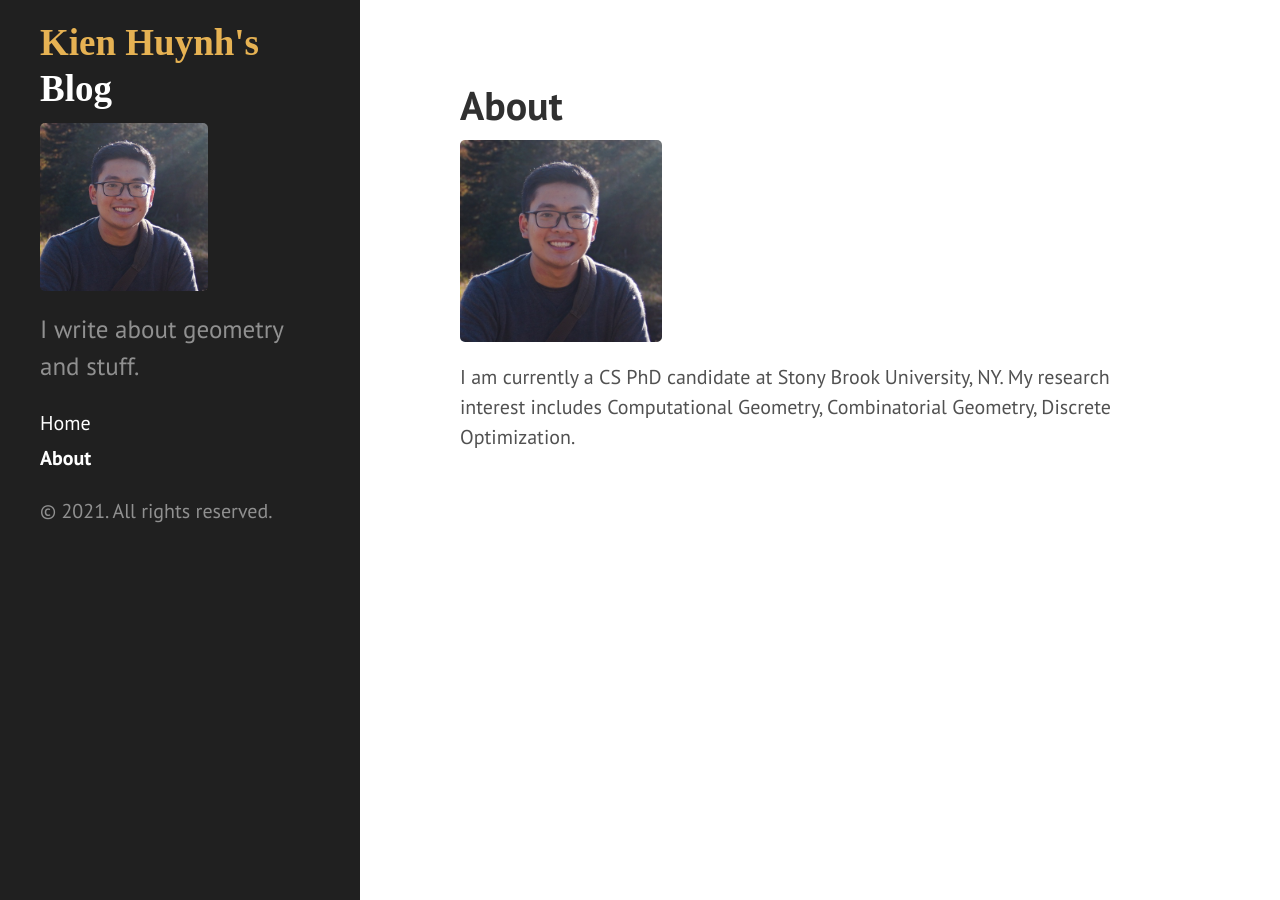
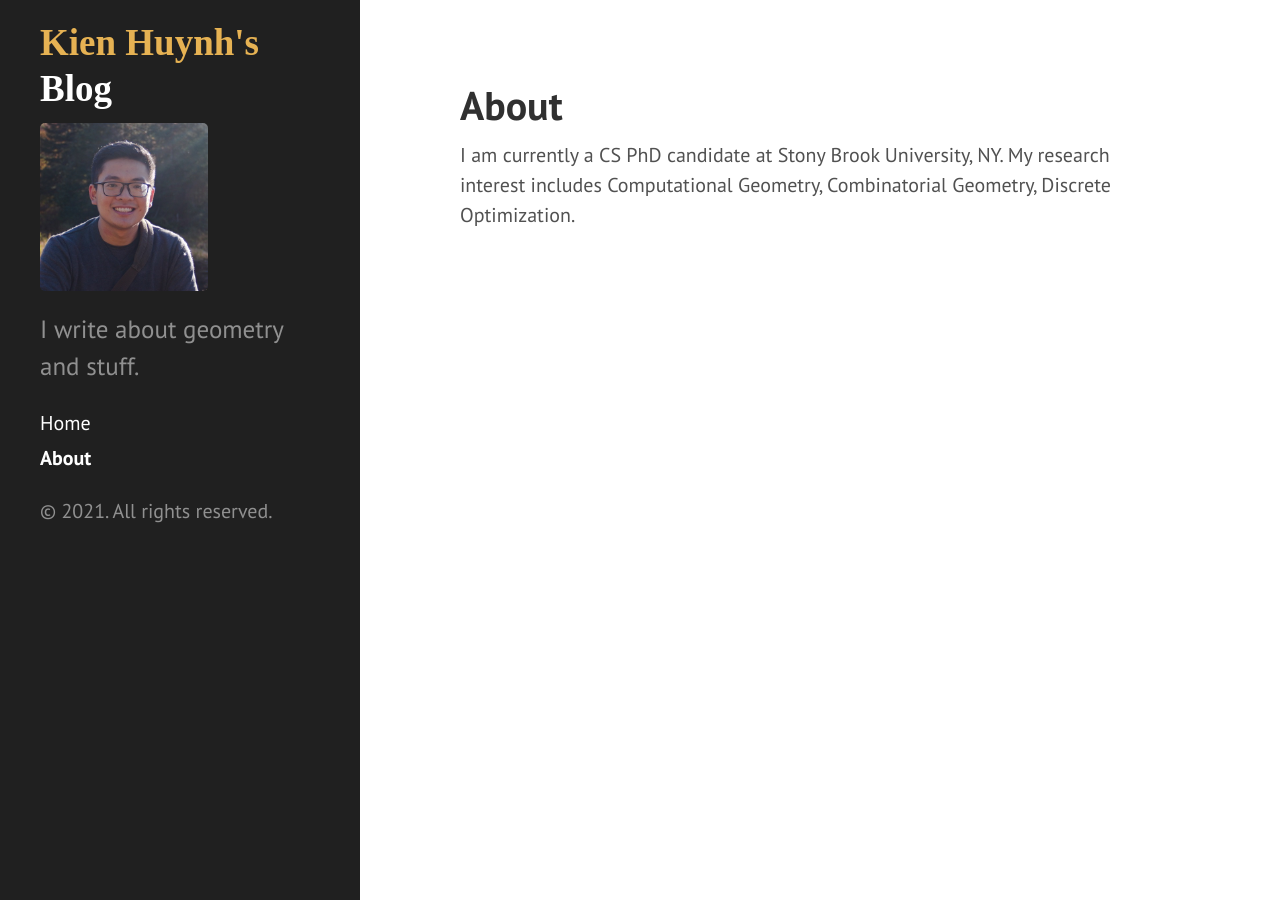
Before and after one commit to KienHuynh/KienHuynh.github.io, a Jekyll site: the page built from about.markdown, in a window 1280 px wide. Built offline with Jekyll 4.4.1, drawn with Linux system fonts in a browser that asks for light colours.

Commit message:
Remove photo in about

```diff
--- a/about.markdown
+++ b/about.markdown
@@ -4,6 +4,4 @@ title: About
 permalink: /about/
 ---
 
-<img src="/static/portrait.jpg" width="28%">
-
 I am currently a CS PhD candidate at Stony Brook University, NY. My research interest includes Computational Geometry, Combinatorial Geometry, Discrete Optimization.
```
